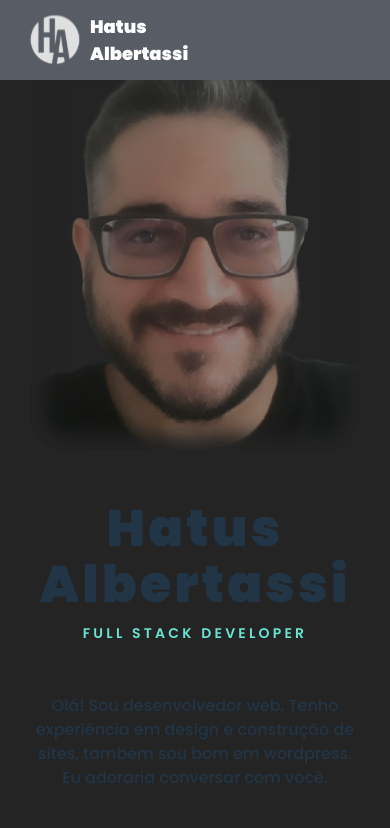
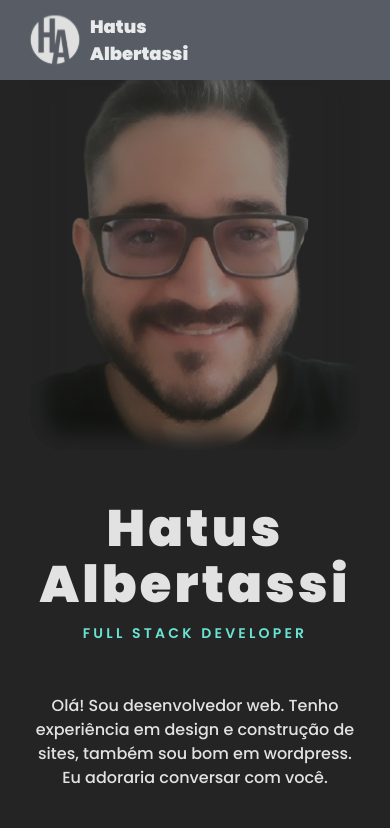
Before and after one commit to albertassihatus/newportfoil, a React (Vite) app: page / in a window 390 px wide. Shown: the top 828 px of the page. Built offline with nearby package versions, Linux system fonts and the light colour scheme.

Commit message:
fix color mobile

```diff
--- a/src/index.css
+++ b/src/index.css
@@ -41,6 +41,10 @@ h1 {
   line-height: 1.1;
 }
 
+h1, h2, p {
+  color: #ffffffde;
+}
+
 button {
   border-radius: 8px;
   border: 1px solid transparent;
--- a/src/styles/mobile.css
+++ b/src/styles/mobile.css
@@ -69,7 +69,6 @@ body {
 h1, h2, h3 {
     text-align: center;
 }
-
 h2 {
     font-size: 45px;
 }
```
